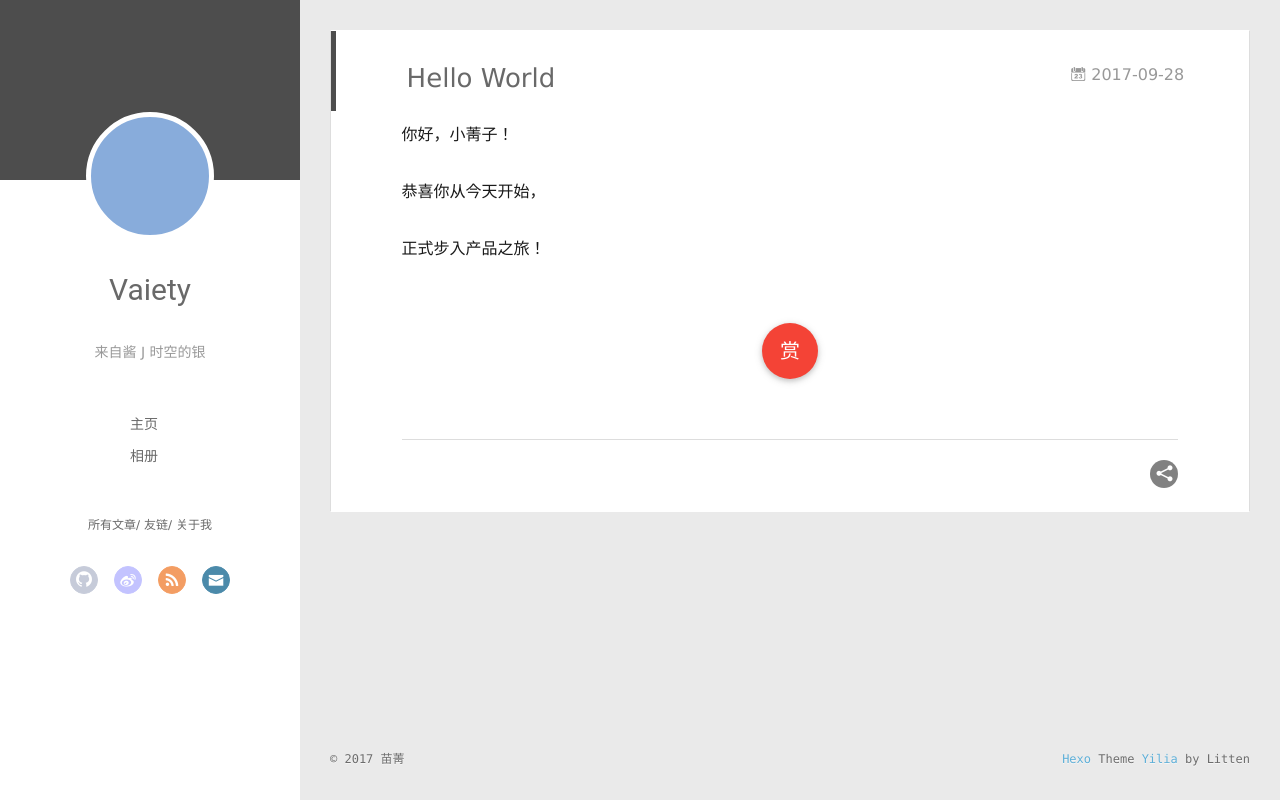
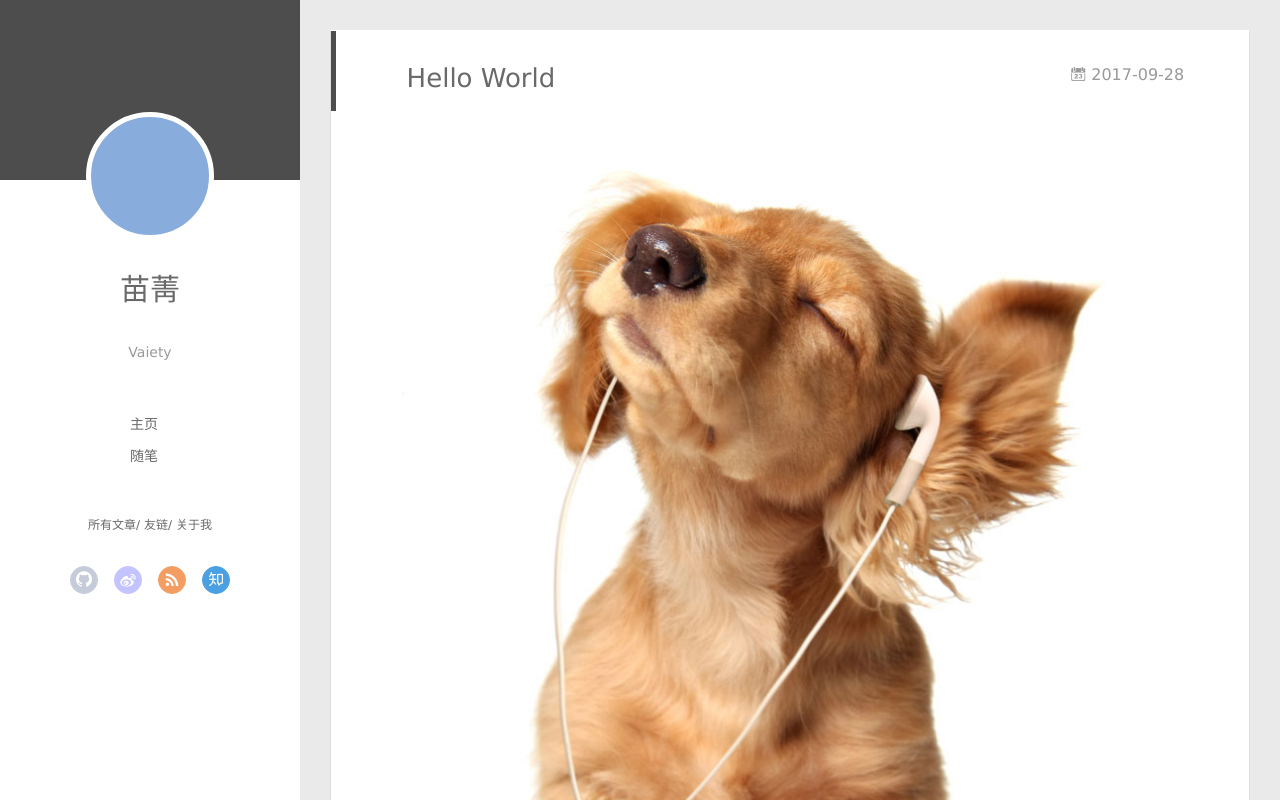
Before and after one commit to amiaojing/amiaojing.github.io, a plain HTML site: page 2017/09/28/hello-world/index.html in a window 1280 px wide. Drawn offline with Linux system fonts and the light colour scheme; no server answers.

Commit message:
Site updated: 2017-10-07 18:52:07

```diff
--- a/2017/09/28/hello-world/index.html
+++ b/2017/09/28/hello-world/index.html
@@ -15,10 +15,12 @@
 <meta property="og:site_name" content="产品小白的自我救赎">
 <meta property="og:description" content="你好，小菁子！ 恭喜你从今天开始， 正式步入产品之旅！">
 <meta property="og:locale" content="zh-Hans">
-<meta property="og:updated_time" content="2017-09-28T11:36:47.748Z">
+<meta property="og:image" content="http://yoursite.com/avatar.jpg">
+<meta property="og:updated_time" content="2017-10-07T09:55:09.228Z">
 <meta name="twitter:card" content="summary">
 <meta name="twitter:title" content="Hello World">
 <meta name="twitter:description" content="你好，小菁子！ 恭喜你从今天开始， 正式步入产品之旅！">
+<meta name="twitter:image" content="http://yoursite.com/avatar.jpg">
 
     <link rel="alternative" href="/atom.xml" title="产品小白的自我救赎" type="application/atom+xml">
 
@@ -50,10 +52,10 @@
 			<img src="" class="js-avatar">
 		</a>
 		<hgroup>
-		  <h1 class="header-author"><a href="">Vaiety</a></h1>
+		  <h1 class="header-author"><a href="">苗菁</a></h1>
 		</hgroup>
 
-		<p class="header-subtitle">来自酱 J 时空的银</p>
+		<p class="header-subtitle">Vaiety</p>
 
 
 		<nav class="header-menu">
@@ -61,7 +63,7 @@
 
 				<li><a href="/">主页</a></li>
 
-				<li><a href="/tags/相册/">相册</a></li>
+				<li><a href="/tags/随笔/">随笔</a></li>
 
 			</ul>
 		</nav>
@@ -89,7 +91,7 @@
 
 					<a class="rss" target="_blank" href="#" title="rss"><i class="icon-rss"></i></a>
 
-					<a class="mail" target="_blank" href="mailto:amiaojing@163.com" title="mail"><i class="icon-mail"></i></a>
+					<a class="zhihu" target="_blank" href="#" title="zhihu"><i class="icon-zhihu"></i></a>
 
 			</div>
 		</nav>
@@ -110,10 +112,10 @@
 				<img src="" class="js-avatar">
 			</div>
 			<hgroup>
-			  <h1 class="header-author js-header-author">Vaiety</h1>
+			  <h1 class="header-author js-header-author">苗菁</h1>
 			</hgroup>
 
-			<p class="header-subtitle"><i class="icon icon-quo-left"></i>来自酱 J 时空的银<i class="icon icon-quo-right"></i></p>
+			<p class="header-subtitle"><i class="icon icon-quo-left"></i>Vaiety<i class="icon icon-quo-right"></i></p>
 
 
 
@@ -132,7 +134,7 @@
 
 						<a class="rss" target="_blank" href="#" title="rss"><i class="icon-rss"></i></a>
 
-						<a class="mail" target="_blank" href="mailto:amiaojing@163.com" title="mail"><i class="icon-mail"></i></a>
+						<a class="zhihu" target="_blank" href="#" title="zhihu"><i class="icon-zhihu"></i></a>
 
 				</div>
 			</nav>
@@ -143,7 +145,7 @@
 
 					<li style="width: 50%"><a href="/">主页</a></li>
 
-					<li style="width: 50%"><a href="/tags/相册/">相册</a></li>
+					<li style="width: 50%"><a href="/tags/随笔/">随笔</a></li>
 
 				</ul>
 			</nav>
@@ -178,7 +180,7 @@
 
     <div class="article-entry" itemprop="articleBody">
 
-        <p>你好，小菁子！</p>
+        <p><img src="/avatar.jpg" alt="test"><br>你好，小菁子！</p>
 <p>恭喜你从今天开始，</p>
 <p>正式步入产品之旅！</p>
 
@@ -471,7 +473,7 @@ getOwnMetadataKeys:function(t){return o(i(t),arguments.length<2?void 0:u(argumen
 
     	<section class="tools-section tools-section-me" q-show="aboutme">
 
-  	  		<div class="aboutme-wrap" id="js-aboutme">爱折腾的银&lt;br&gt;&lt;br&gt;好玩的事，几乎不会错过&lt;br&gt;只因为好玩 !&lt;br&gt;&lt;br&gt;我&lt;br&gt;徒步过盐湖&lt;br&gt;穷游过洛阳&lt;br&gt;去过台湾&lt;br&gt;、、、&lt;br&gt;现在在去产品的路上</div>
+  	  		<div class="aboutme-wrap" id="js-aboutme">很惭愧&lt;br&gt;&lt;br&gt;只做了一点微小的工作&lt;br&gt;谢谢大家</div>
 
     	</section>
 
```
Also changed, not shown: archives/2017/09/index.html (+9 -9 lines), archives/2017/index.html (+9 -9 lines), archives/index.html (+9 -9 lines), index.html (+10 -10 lines), avatar.jpg (added).
